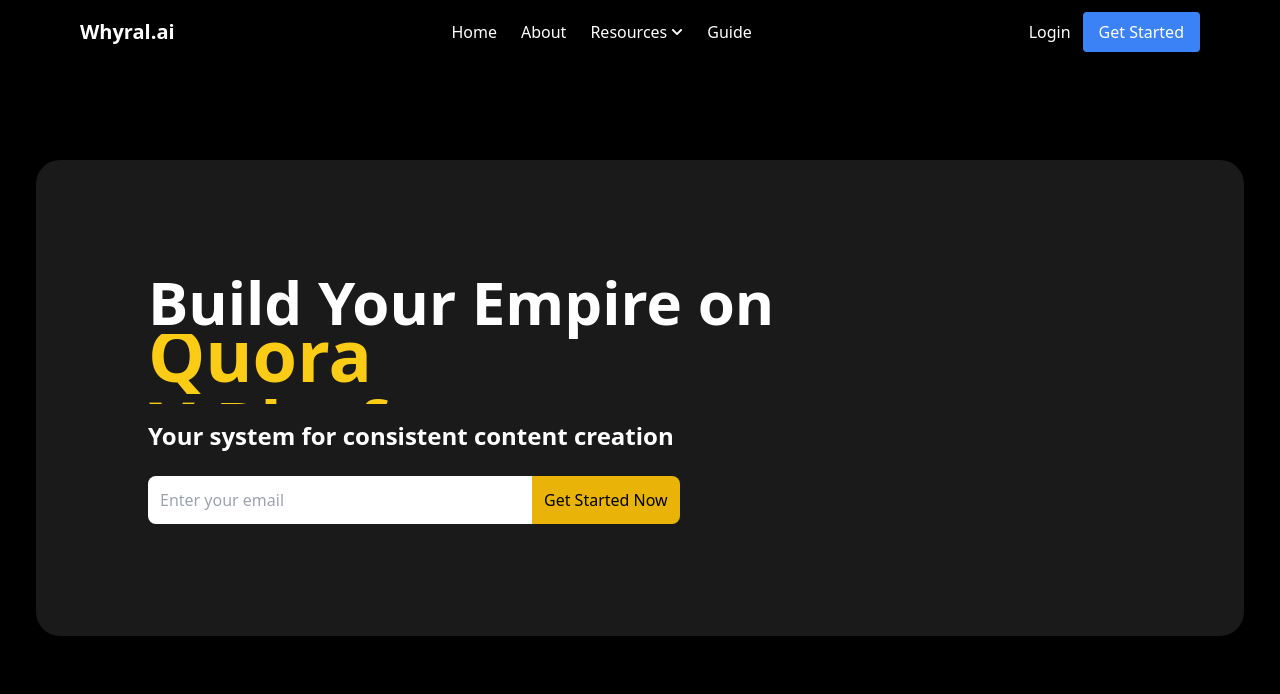
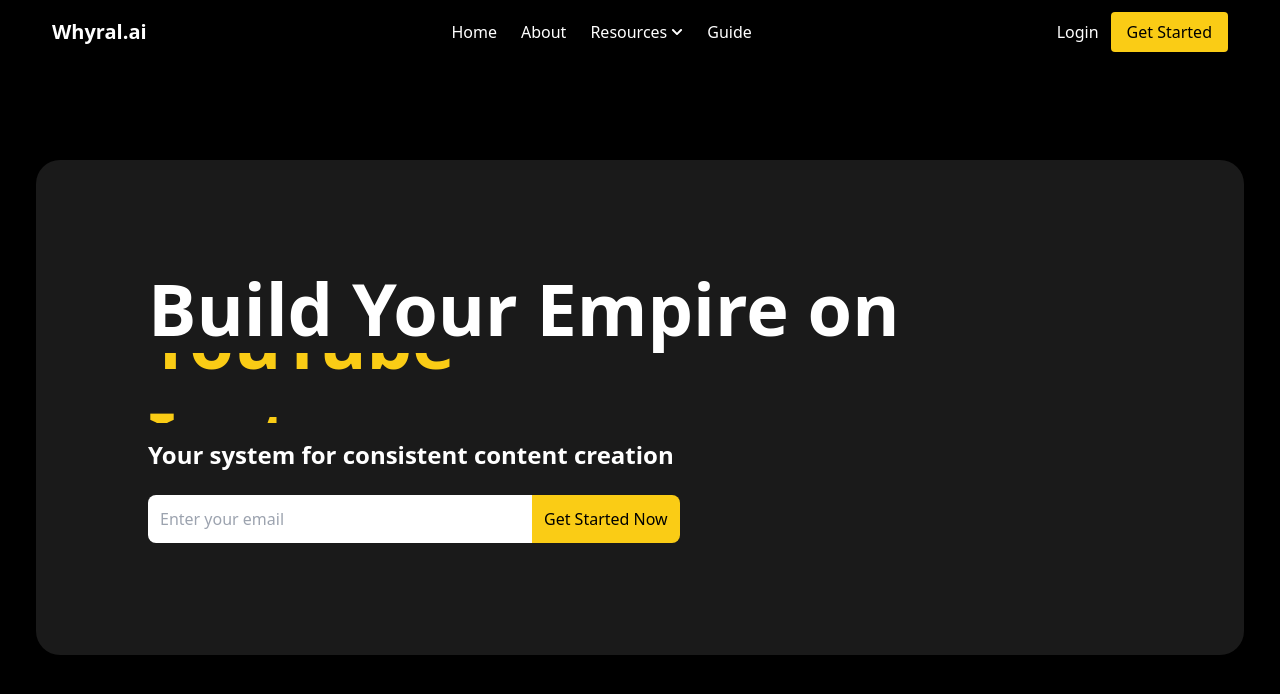
Before and after one commit to whyral-ai/whyral, a React (Vite) app: page / in a window 1280 px wide. Shown: the top 694 px of the page. Built offline with nearby package versions, Linux system fonts and the light colour scheme.

Commit message:
Refactor Header and Hero components for improved styling and consistency; update Tailwind CSS configuration for new spacing and color utilities.

```diff
--- a/src/components/homepage/Header.jsx
+++ b/src/components/homepage/Header.jsx
@@ -8,17 +8,17 @@
   const [mobileMenuOpen, setMobileMenuOpen] = useState(false);
 
   return (
-    <header className="fixed top-0 left-0 w-full z-50 bg-black/40 backdrop-blur-sm text-white shadow-md">
-      <div className="max-w-6xl mx-auto flex items-center justify-between px-4 py-3">
+    <header className="fixed  top-0 left-0 w-full z-50 bg-black/40 backdrop-blur-sm text-white shadow-md">
+      <div className="mx-universal flex items-center justify-between px-4 py-3">
                 <div className="text-xl font-bold">Whyral.ai</div>
         <nav className="hidden md:flex items-center gap-6 font-medium">
-          <a href="#" className="hover:text-blue-400 transition">Home</a>
-          <a href="#" className="hover:text-blue-400 transition">About</a>
+          <a href="#" className="hover:text-brand transition">Home</a>
+          <a href="#" className="hover:text-brand transition">About</a>
 
           <div className="relative">
             <button
               onClick={() => setShowDropdown(!showDropdown)}
-              className="flex items-center gap-1 hover:text-blue-400 transition"
+              className="flex items-center gap-1 hover:text-brand transition"
             >
               Resources <FaChevronDown className="text-xs" />
             </button>
@@ -29,7 +29,7 @@
                   initial={{ opacity: 0, y: -10 }}
                   animate={{ opacity: 1, y: 0 }}
                   exit={{ opacity: 0, y: -10 }}
-                  className="absolute left-0 top-full mt-2 bg-white text-black rounded shadow-md w-48 z-20"
+                  className="absolute left-0 top-full mt-2 bg-white text-white rounded shadow-md w-48 z-20"
                 >
                   <DropdownMenu />
                 </motion.div>
@@ -37,12 +37,12 @@
             </AnimatePresence>
           </div>
 
-          <a href="#" className="hover:text-blue-400 transition">Guide</a>
+          <a href="#" className="hover:text-brand transition">Guide</a>
         </nav>
 
         <div className="hidden md:flex items-center gap-3">
-          <button className="hover:text-blue-400">Login</button>
-          <button className="bg-blue-500 hover:bg-blue-600 text-white px-4 py-2 rounded transition font-medium">
+          <button className="hover:text-brand">Login</button>
+          <button className="bg-brand hover:bg-brandHover text-black px-4 py-2 rounded transition font-medium">
             Get Started
           </button>
         </div>
@@ -62,13 +62,13 @@
             exit={{ y: -20, opacity: 0 }}
             className="md:hidden bg-black/90 backdrop-blur-sm px-6 py-5 space-y-4"
           >
-            <a href="#" className="block hover:text-blue-400">Home</a>
-            <a href="#" className="block hover:text-blue-400">About</a>
+            <a href="#" className="block hover:text-brand">Home</a>
+            <a href="#" className="block hover:text-brand">About</a>
 
             <div>
               <button
                 onClick={() => setShowDropdown(!showDropdown)}
-                className="flex items-center gap-1 hover:text-blue-400"
+                className="flex items-center gap-1 hover:text-brand"
               >
                 Resources <FaChevronDown className="text-xs" />
               </button>
@@ -86,10 +86,10 @@
               </AnimatePresence>
             </div>
 
-            <a href="#" className="block hover:text-blue-400">Guide</a>
+            <a href="#" className="block hover:text-brand">Guide</a>
             <hr className="border-white/20" />
-            <button className="block w-full text-left hover:text-blue-400">Login</button>
-            <button className="w-full bg-blue-500 hover:bg-blue-600 text-white px-4 py-2 rounded font-medium transition">
+            <button className="block w-full text-left hover:text-brand">Login</button>
+            <button className="w-full bg-brand hover:bg-brandHover text-black px-4 py-2 rounded font-medium transition">
               Get Started
             </button>
           </motion.div>
--- a/src/components/homepage/Hero.jsx
+++ b/src/components/homepage/Hero.jsx
@@ -2,15 +2,12 @@
 import { useEffect, useState } from 'react';
 
 const platforms = [
+  'whyral.ai',
   'YouTube',
   'Instagram',
   'Facebook',
-  'LinkedIn',
-  'Threads',
   'TikTok',
-  'Quora',
-  'X Platform',
-  'with whyral.ai',
+
 ];
 
 const Hero = () => {
@@ -21,19 +18,19 @@
   }, []);
 
   const totalItems = loopedPlatforms.length;
-  const itemHeight = 60;
-  const durationPerItem = 0.2;
-  const pauseOnWhyral = 3;
+  const itemHeight = 100;
+  const durationPerItem = 1;
+  const pauseOnWhyral = 9;
 
   const totalHeight = totalItems * itemHeight;
   const scrollHeight = -(totalHeight / 2);
 
   return (
-    <section className="relative bg-white/10 py-28 px-28 mx-9 rounded-3xl text-white overflow-hidden">
+    <section className="relative bg-white/10 py-28 px-28 mx-universal rounded-3xl text-white overflow-hidden">
       <div className="relative z-10">
-        <h1 className="text-4xl sm:text-5xl md:text-6xl font-extrabold mb-4">
+        <h1 className="text-4xl sm:text-5xl md:text-7xl font-extrabold mb-4">
           Build Your Empire on{' '}
-          <span className="inline-block h-[70px] w-[400px] overflow-hidden align-middle relative">
+          <span className="inline-block h-[70px] w-[450px] overflow-hidden align-middle relative">
             <motion.div
               animate={{
                 y: [0, scrollHeight],
@@ -48,13 +45,14 @@
               {loopedPlatforms.map((platform, index) => (
   <div
     key={index}
-                  className={` flex items-end text-yellow-400 text-7xl ${
-                    platform === 'with whyral.ai' ? 'text-white font-bold' : ''
+    className={`mb-6 flex items-end text-brand text-7xl ${
+      platform === 'whyral.ai' ? 'text-brand font-bold' : ''
     }`}
   >
     {platform}
   </div>
 ))}
+
             </motion.div>
           </span>
         </h1>
@@ -69,7 +67,7 @@
             placeholder="Enter your email"
             className="p-3 rounded-l-lg w-64 sm:w-80 md:w-96 text-black"
           />
-          <button className="bg-yellow-500 text-black p-3 rounded-r-lg">
+          <button className="bg-brand text-black p-3 rounded-r-lg">
             Get Started Now
           </button>
         </div>
--- a/tailwind.config.js
+++ b/tailwind.config.js
@@ -9,6 +9,12 @@
       backdropBlur: {
       xs: '2px',
     },
+    spacing: {
+        'universal': '2.25rem', //mx-universal
+      },
+      colors: {
+        brand: '#FACC15',
+      }
     },
   },
   plugins: [],
```
Lines whose indentation alone changed are shown as unchanged.
